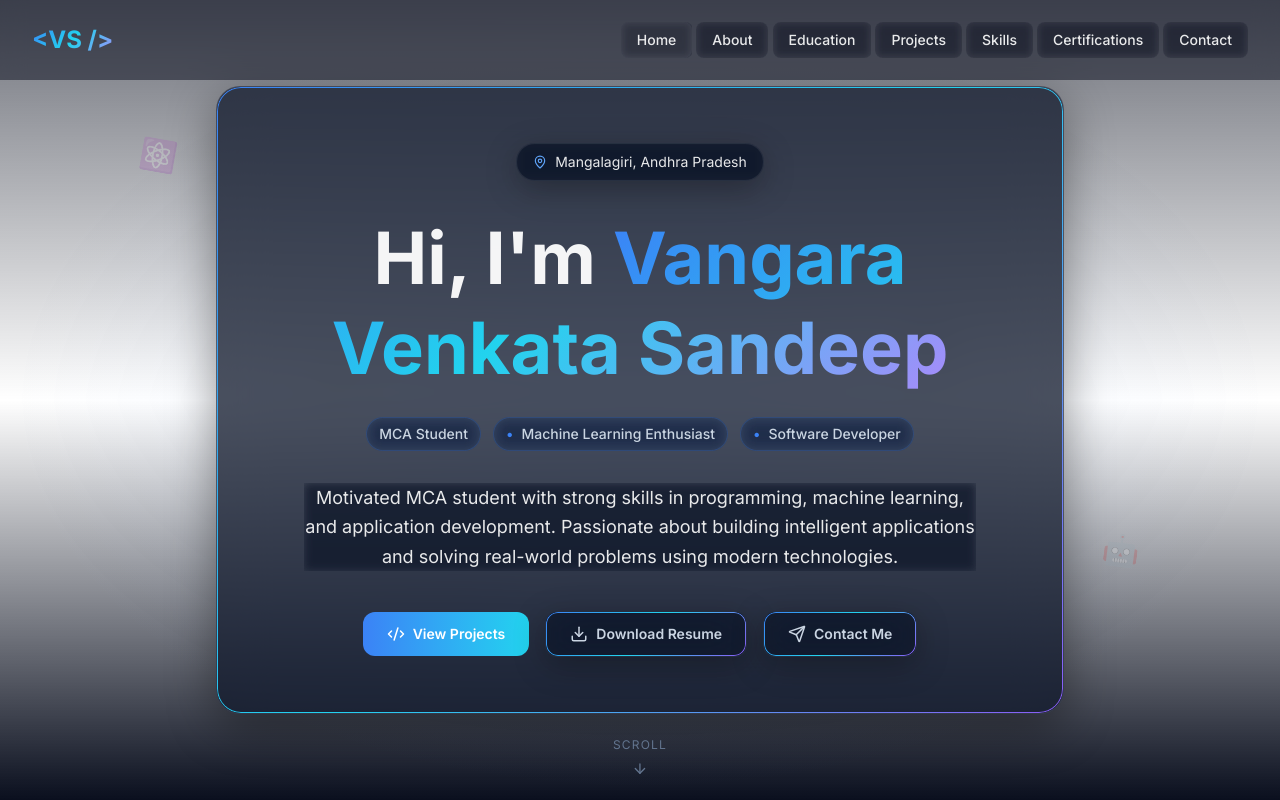
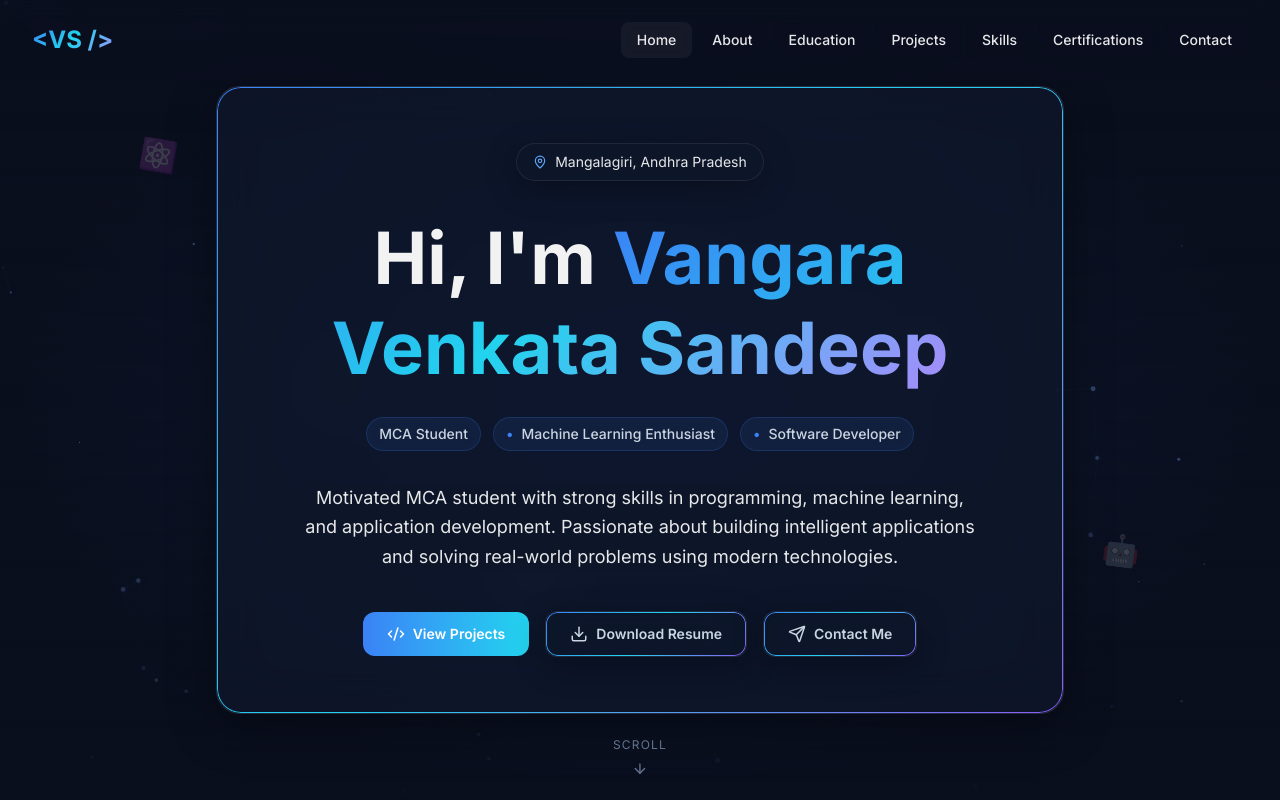
Before and after one commit to Sai-dheeraj-krishna/sandeepv, a React (Vite) app: page / in a window 1280 px wide. Shown: the top 800 px of the page. Built offline with nearby package versions, Linux system fonts and the light colour scheme.

Commit message:
Refactor: Replace Vanta.js with custom interactive cosmic background

```diff
--- a/package.json
+++ b/package.json
@@ -10,16 +10,12 @@
     "preview": "vite preview"
   },
   "dependencies": {
-    "@react-three/drei": "^10.7.7",
-    "@react-three/fiber": "^9.5.0",
     "@tailwindcss/vite": "^4.2.1",
     "framer-motion": "^12.37.0",
     "lucide-react": "^0.577.0",
     "react": "^19.2.4",
     "react-dom": "^19.2.4",
-    "tailwindcss": "^4.2.1",
-    "three": "^0.183.2",
-    "vanta": "^0.5.24"
+    "tailwindcss": "^4.2.1"
   },
   "devDependencies": {
     "@eslint/js": "^9.39.4",
--- a/src/components/AnimatedBackground.jsx
+++ b/src/components/AnimatedBackground.jsx
@@ -1,68 +1,148 @@
 import { useEffect, useRef, useState } from 'react';
-import * as THREE from 'three';
-import 'vanta/dist/vanta.net.min';
 
 export default function AnimatedBackground() {
-  const vantaRef = useRef(null);
-  const vantaEffect = useRef(null);
+  const canvasRef = useRef(null);
   const [isVisible, setIsVisible] = useState(false);
 
   useEffect(() => {
-    let timeoutId = null;
+    const canvas = canvasRef.current;
+    if (!canvas) return;
 
-    // Vanta expects THREE on the window object
-    window.THREE = THREE;
+    const ctx = canvas.getContext('2d');
+    let animationFrameId;
+    let particles = [];
+    const particleCount = 70;
+    const connectionDistance = 150;
+    const mouse = { x: null, y: null, radius: 100 };
 
-    const initVanta = () => {
-      // Use the global VANTA object which is populated by the side-effect import
-      const vantaFunc = window.VANTA?.NET;
+    const resize = () => {
+      canvas.width = window.innerWidth;
+      canvas.height = window.innerHeight;
+    };
 
-      if (typeof vantaFunc === 'function' && vantaRef.current && !vantaEffect.current) {
-        try {
-          vantaEffect.current = vantaFunc({
-            el: vantaRef.current,
-            THREE: THREE,
-            mouseControls: true,
-            touchControls: true,
-            gyroControls: false,
-            minHeight: 200.0,
-            minWidth: 200.0,
-            scale: 1.0,
-            scaleMobile: 1.0,
-            color: 0x22d3ee,
-            backgroundColor: 0x0a0f1e,
-            points: 9.0,
-            maxDistance: 21.0,
-            spacing: 16.0,
-          });
-          // Fade in after initialization
-          setIsVisible(true);
-        } catch (err) {
-          console.error('Vanta initialization failed:', err);
+    class Particle {
+      constructor() {
+        this.reset();
+      }
+
+      reset() {
+        this.x = Math.random() * canvas.width;
+        this.y = Math.random() * canvas.height;
+        this.size = Math.random() * 2 + 0.5;
+        this.baseX = this.x;
+        this.baseY = this.y;
+        this.density = (Math.random() * 30) + 1;
+        this.vx = (Math.random() - 0.5) * 0.5;
+        this.vy = (Math.random() - 0.5) * 0.5;
+        this.color = `hsla(${200 + Math.random() * 40}, 70%, 70%, ${0.3 + Math.random() * 0.4})`;
+      }
+
+      update() {
+        // Natural movement
+        this.x += this.vx;
+        this.y += this.vy;
+
+        // Bounce off edges
+        if (this.x < 0 || this.x > canvas.width) this.vx *= -1;
+        if (this.y < 0 || this.y > canvas.height) this.vy *= -1;
+
+        // Mouse interaction (Attraction/Push)
+        if (mouse.x !== null && mouse.y !== null) {
+          const dx = mouse.x - this.x;
+          const dy = mouse.y - this.y;
+          const distance = Math.sqrt(dx * dx + dy * dy);
+
+          if (distance < mouse.radius) {
+            const force = (mouse.radius - distance) / mouse.radius;
+            const directionX = dx / distance;
+            const directionY = dy / distance;
+            this.x += directionX * force * 2;
+            this.y += directionY * force * 2;
+          }
         }
-      } else {
-        console.warn('Vanta NET effect not yet available, will retry...');
+      }
+
+      draw() {
+        ctx.fillStyle = this.color;
+        ctx.beginPath();
+        ctx.arc(this.x, this.y, this.size, 0, Math.PI * 2);
+        ctx.fill();
+
+        // Add a subtle glow for larger particles
+        if (this.size > 1.5) {
+          ctx.shadowBlur = 10;
+          ctx.shadowColor = this.color;
+        } else {
+          ctx.shadowBlur = 0;
+        }
+      }
+    }
+
+    const init = () => {
+      particles = [];
+      for (let i = 0; i < particleCount; i++) {
+        particles.push(new Particle());
       }
     };
 
-    // Performance Optimization: Delay initialization to allow Hero animations to run smoothly
-    timeoutId = setTimeout(() => {
-      initVanta();
-    }, 1200);
+    const drawLines = () => {
+      for (let i = 0; i < particles.length; i++) {
+        for (let j = i + 1; j < particles.length; j++) {
+          const dx = particles[i].x - particles[j].x;
+          const dy = particles[i].y - particles[j].y;
+          const distance = Math.sqrt(dx * dx + dy * dy);
+
+          if (distance < connectionDistance) {
+            const opacity = 1 - (distance / connectionDistance);
+            ctx.strokeStyle = `rgba(59, 130, 246, ${opacity * 0.15})`;
+            ctx.lineWidth = 0.5;
+            ctx.beginPath();
+            ctx.moveTo(particles[i].x, particles[i].y);
+            ctx.lineTo(particles[j].x, particles[j].y);
+            ctx.stroke();
+          }
+        }
+      }
+    };
+
+    const animate = () => {
+      ctx.clearRect(0, 0, canvas.width, canvas.height);
+
+      particles.forEach(p => {
+        p.update();
+        p.draw();
+      });
+
+      drawLines();
+      animationFrameId = requestAnimationFrame(animate);
+    };
+
+    window.addEventListener('resize', resize);
+    window.addEventListener('mousemove', (e) => {
+      mouse.x = e.clientX;
+      mouse.y = e.clientY;
+    });
+    window.addEventListener('mouseleave', () => {
+      mouse.x = null;
+      mouse.y = null;
+    });
+
+    resize();
+    init();
+    animate();
+    setIsVisible(true);
 
     return () => {
-      if (timeoutId) clearTimeout(timeoutId);
-      if (vantaEffect.current) {
-        vantaEffect.current.destroy();
-        vantaEffect.current = null;
-      }
+      window.removeEventListener('resize', resize);
+      cancelAnimationFrame(animationFrameId);
     };
   }, []);
 
   return (
-    <div
-      ref={vantaRef}
-      className={`fixed inset-0 -z-1 transition-opacity duration-1000 ${isVisible ? 'opacity-100' : 'opacity-0'}`}
+    <canvas
+      ref={canvasRef}
+      className={`fixed inset-0 -z-1 bg-[#0A0F1E] transition-opacity duration-1000 ${isVisible ? 'opacity-100' : 'opacity-0'}`}
+      style={{ touchAction: 'none' }}
     />
   );
 }
```
Also changed, not shown: 1 other file (tests, documents, lock files or other folders).
